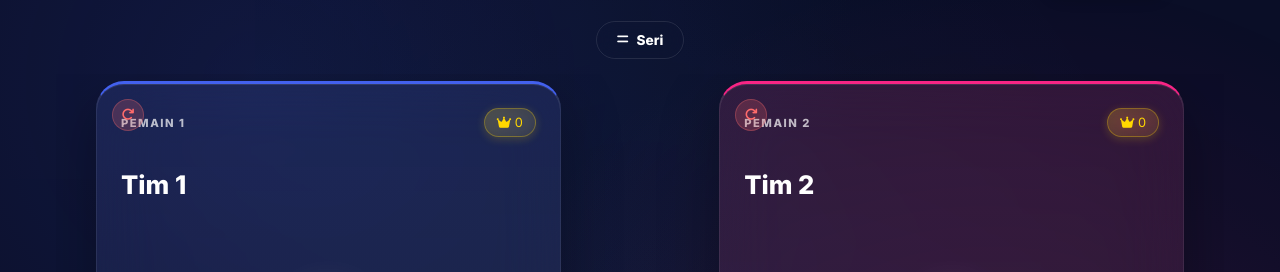
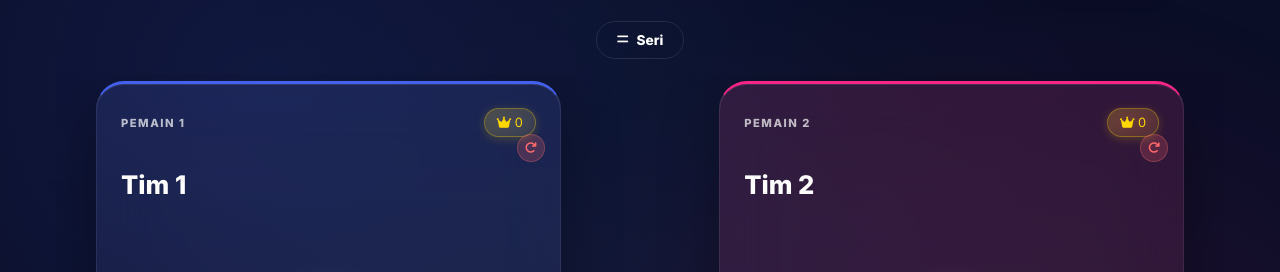
Before and after one commit to nullxdbot/domino, a plain HTML site: page index.html in a window 1280 px wide. Shown: the part 76-348 px from the top of the page. Drawn offline with Linux system fonts and the light colour scheme.

Commit message:
update: commit terbaru dari Termux

```diff
--- a/css/style.css
+++ b/css/style.css
@@ -266,20 +266,20 @@ body {
 /* Quick Reset Button */
 .quick-reset-btn {
     position: absolute;
-    top: 15px;
-    left: 15px;
+    top: 50px;
+    right: 15px;
     background: rgba(255, 107, 107, 0.2);
     border: 1px solid rgba(255, 107, 107, 0.3);
     color: #ff6b6b;
-    width: 32px;
-    height: 32px;
+    width: 28px;
+    height: 28px;
     border-radius: 50%;
     display: flex;
     align-items: center;
     justify-content: center;
     cursor: pointer;
     transition: all 0.3s ease;
-    font-size: 0.8rem;
+    font-size: 0.75rem;
     z-index: 5;
 }
 
```
